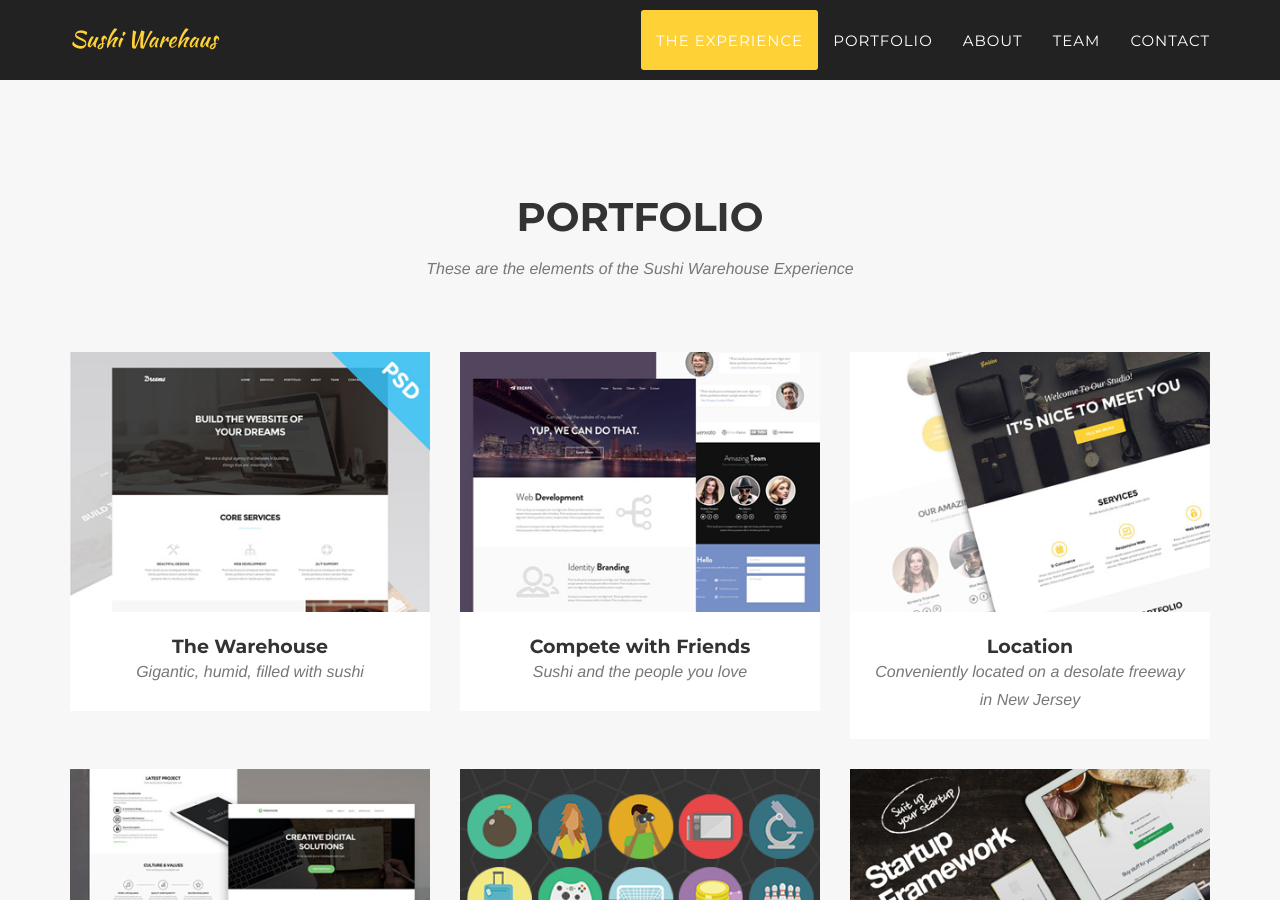
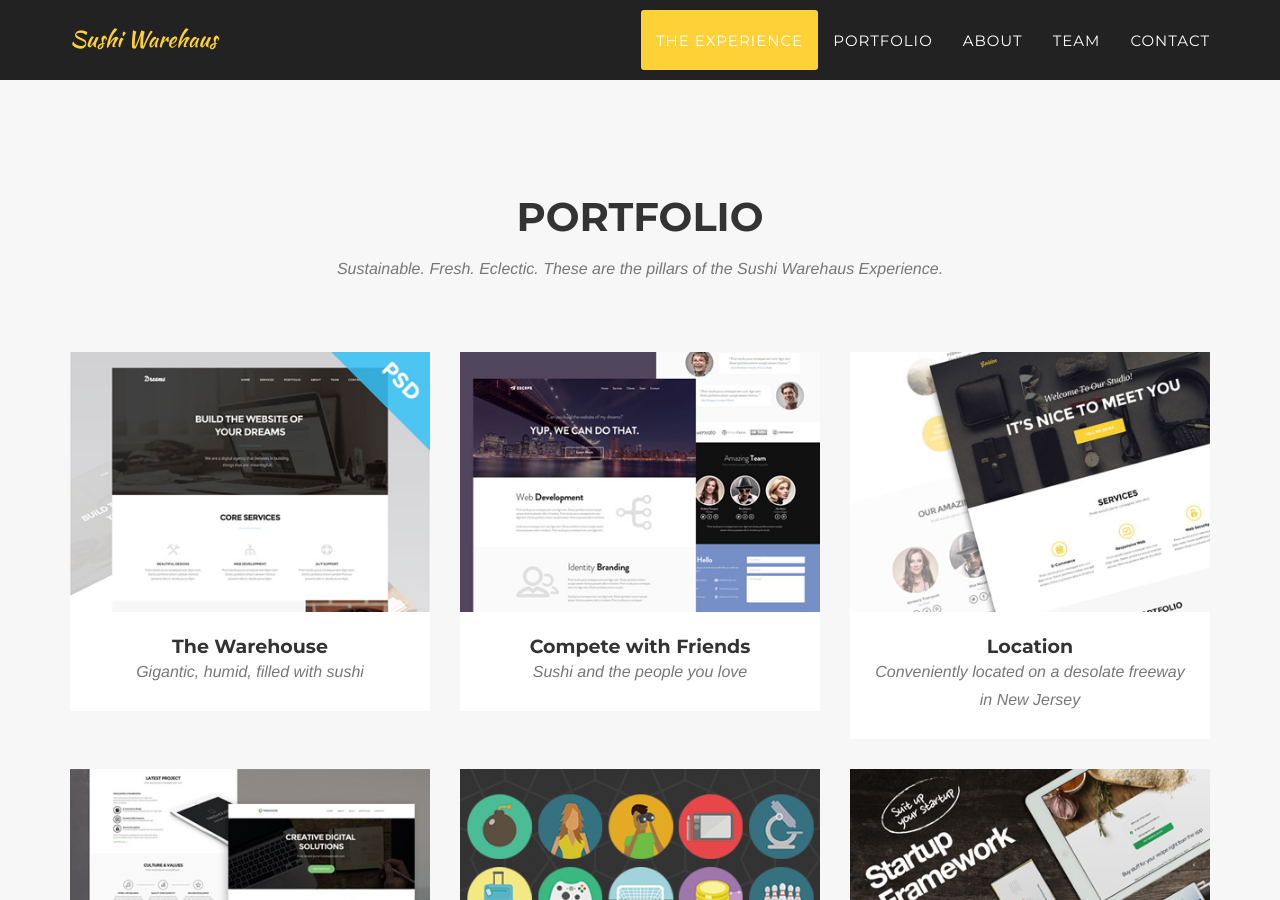
Before and after one commit to aleksnavratil/sushi-warehouse, a Jekyll site: the page built from index.html, in a window 1280 px wide and 900 px high, scrolled down 1600 px. Built offline with Jekyll 4.4.1, drawn with Linux system fonts in a browser that asks for light colours; some web fonts are replaced.

Commit message:
Copywriting improvements in portfolio section.

```diff
--- a/_includes/portfolio_grid.html
+++ b/_includes/portfolio_grid.html
@@ -4,7 +4,7 @@
             <div class="row">
                 <div class="col-lg-12 text-center">
                     <h2 class="section-heading">Portfolio</h2>
-                    <h3 class="section-subheading text-muted">These are the elements of the Sushi Warehouse Experience</h3>
+                    <h3 class="section-subheading text-muted">Sustainable. Fresh. Eclectic. These are the pillars of the Sushi Warehaus Experience.</h3>
                 </div>
             </div>
             <div class="row">
```
